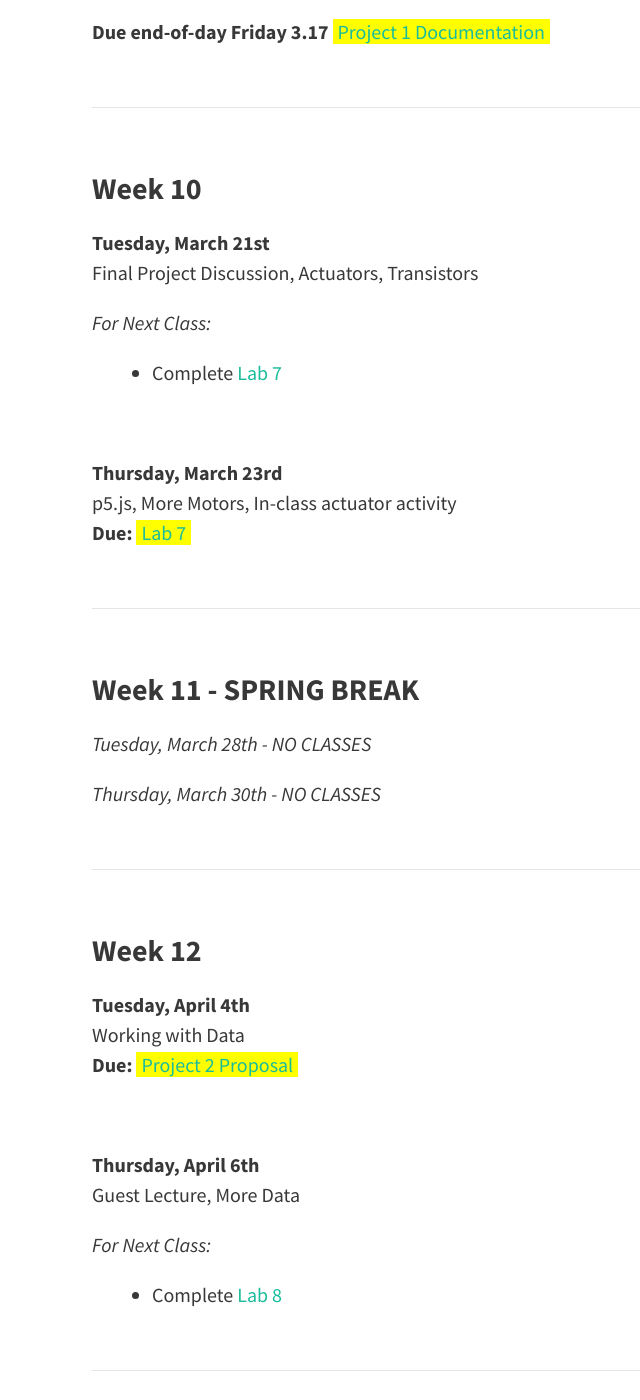
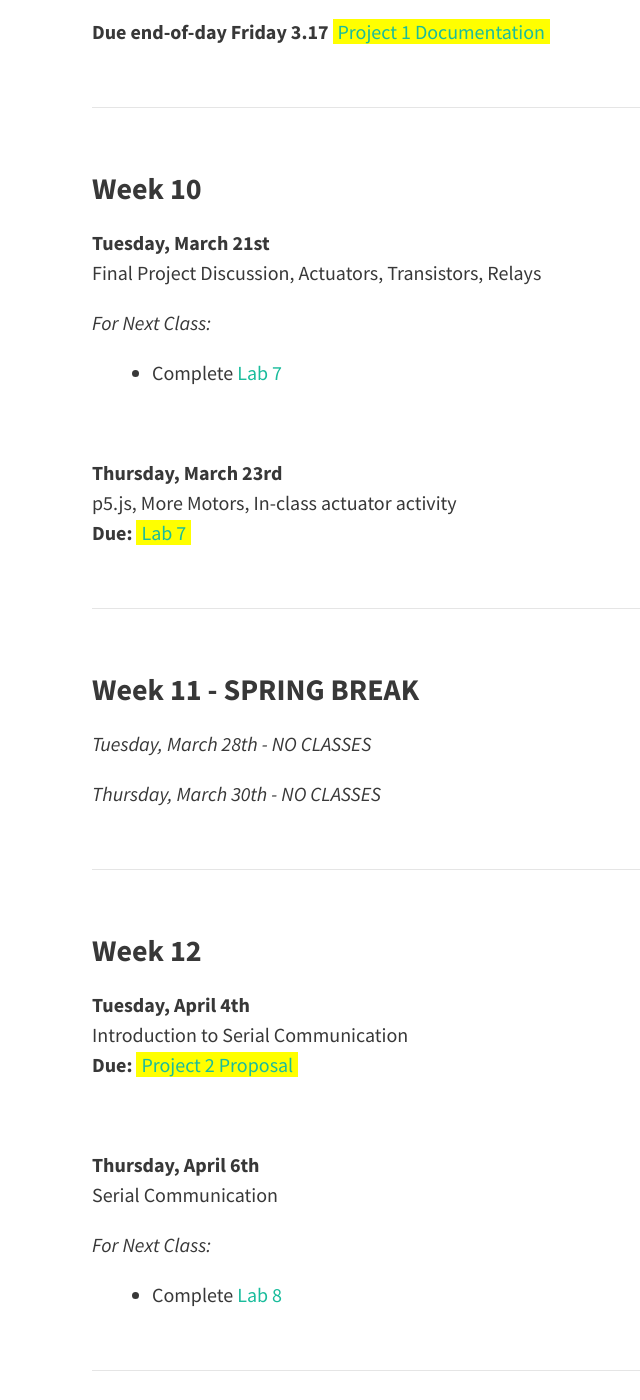
Before and after one commit to coloringchaos/object-spring-17, a Jekyll site: the page built from schedule.md, in a window 1280 px wide and 1400 px high, scrolled down 6550 px. Shown: the whole window, without its empty margins (164-804 px from the left). Built offline with Jekyll 4.4.1, drawn with Linux system fonts in a browser that asks for light colours; nearby versions of some CDN libraries; some of the changed text lies outside the part shown.

Commit message:
Update schedule.md

```diff
--- a/schedule.md
+++ b/schedule.md
@@ -204,12 +202,12 @@
 
 
 <br>
-**Due end-of-day Friday 3.17** <span class="highlight">[Project 1 Documentation]()</span>
+**Due end-of-day Friday 3.17** <span class="highlight">[Project 1 Documentation](/object-spring-17/project-1)</span>
 
 <hr>
 
 ### Week 10
-**Tuesday, March 21st** <br> Final Project Discussion, Actuators, Transistors
+**Tuesday, March 21st** <br> Final Project Discussion, Actuators, Transistors, Relays
 
 
 *For Next Class:*
@@ -230,11 +228,11 @@
 <hr>
 
 ### Week 12
-**Tuesday, April 4th** <br> Working with Data <br>**Due:** <span class="highlight">[Project 2 Proposal]()</span>
+**Tuesday, April 4th** <br> Introduction to Serial Communication <br>**Due:** <span class="highlight">[Project 2 Proposal]()</span>
 
 <br>
 
-**Thursday, April 6th** <br> Guest Lecture, More Data
+**Thursday, April 6th** <br> Serial Communication
 
 *For Next Class:*
 
@@ -243,16 +241,16 @@
 <hr>
 
 ### Week 13
-**Tuesday, April 11th** <br>Wireless<br>**Due:** <span class="highlight">[Lab 8]()</span>
+**Tuesday, April 11th** <br>More Serial Communication, Wireless<br>**Due:** <span class="highlight">[Lab 8]()</span>
 
 <br>
 
-**Thursday, April 13th** <br> **In Class:** <span class="highlight">[Quiz #2]()</span>
+**Thursday, April 13th** <br> Wireless, Individual Blog Reviews <br>**Due:** <span class="highlight">[Lab 9]()</span>
 
 <hr>
 
 ### Week 14
-**Tuesday, April 18th** <br> Wireless, Individual Blog Reviews <br>**Due:** <span class="highlight">[Lab 9]()</span>
+**Tuesday, April 18th** <br> **In Class:** <span class="highlight">[Quiz #2]()</span>
 
 <br>
 
```
Also changed, not shown: other parts of schedule.md (+1 -3 lines).
